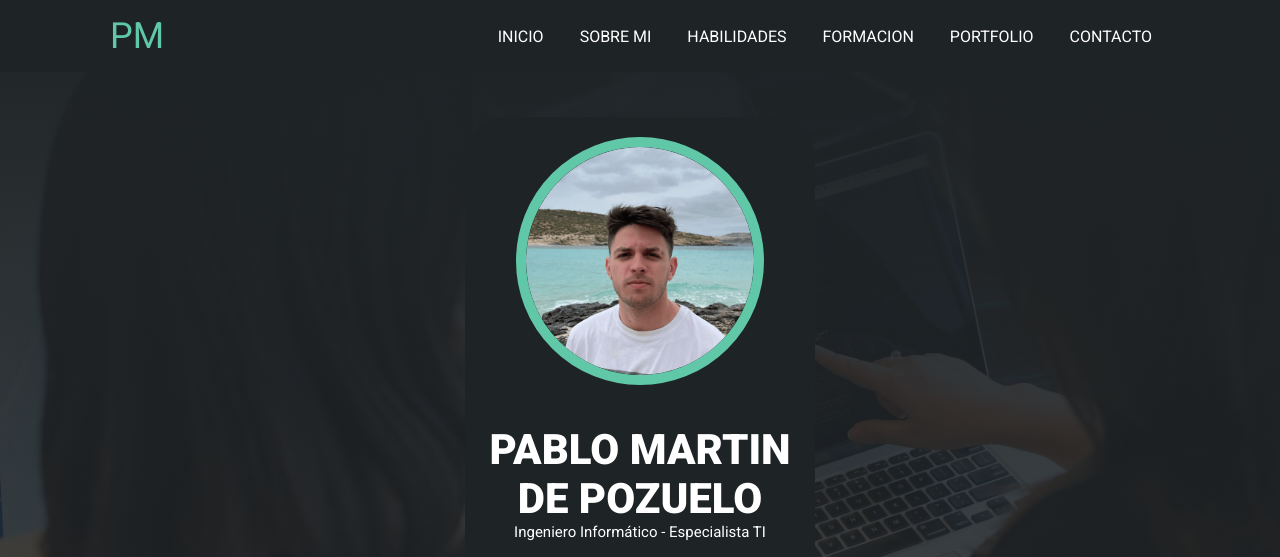
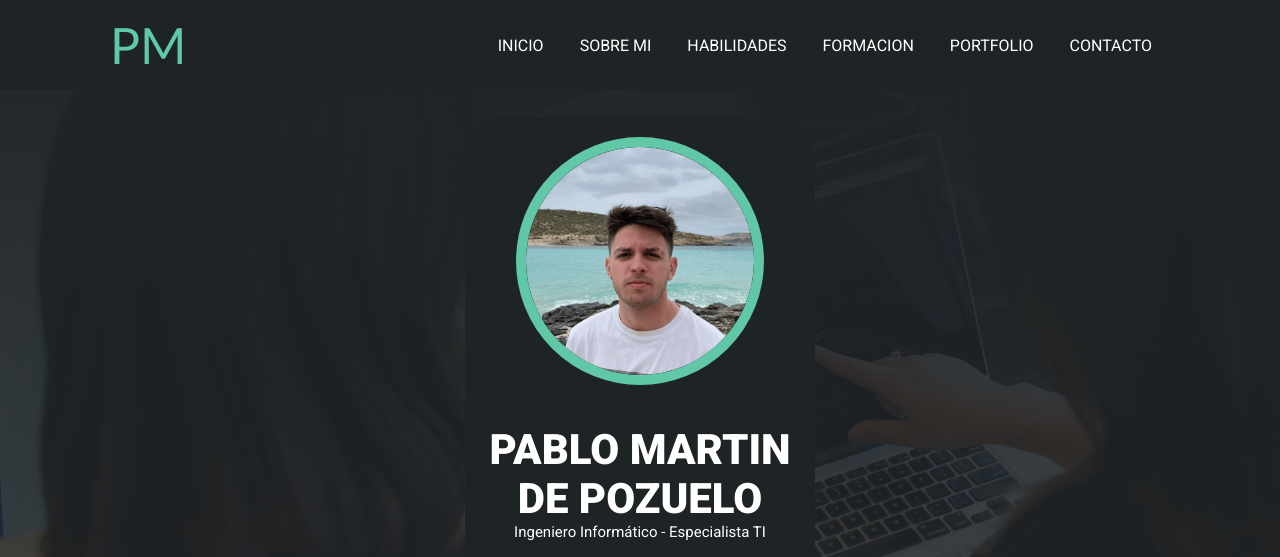
Before and after one commit to pablomartin730/pablomartin730.github.io, a plain HTML site: page index.html in a window 1280 px wide. Shown: the top 557 px of the page. Drawn offline with Linux system fonts and the light colour scheme.

Commit message:
cambio estilo logo

```diff
--- a/estilos.css
+++ b/estilos.css
@@ -32,8 +32,8 @@ html{
 }
 
 .contenedor-header header .logo a{
-    font-family: 'Roboto';
-    font-size: 36px;
+    font-family:'Gill Sans', 'Gill Sans MT', Calibri, 'Trebuchet MS', sans-serif;
+    font-size: 50px;
     color:rgb(96, 200, 166);
     text-decoration: none;
 }
```
